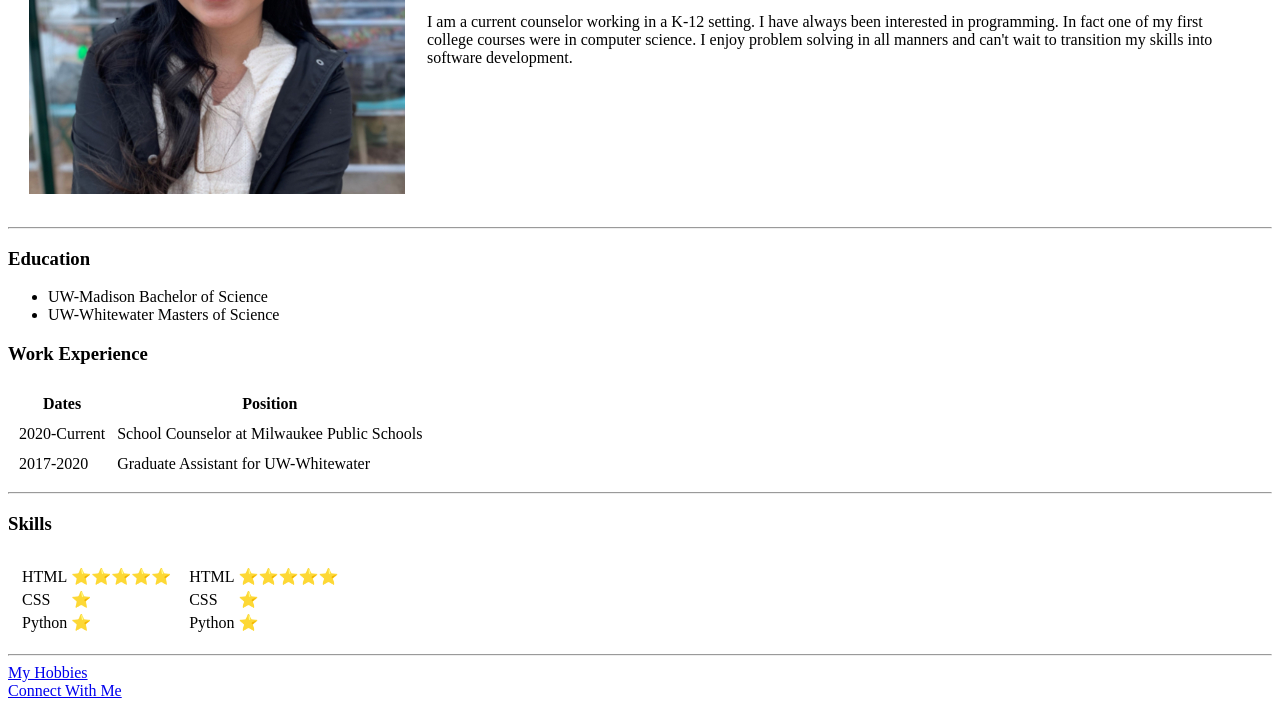
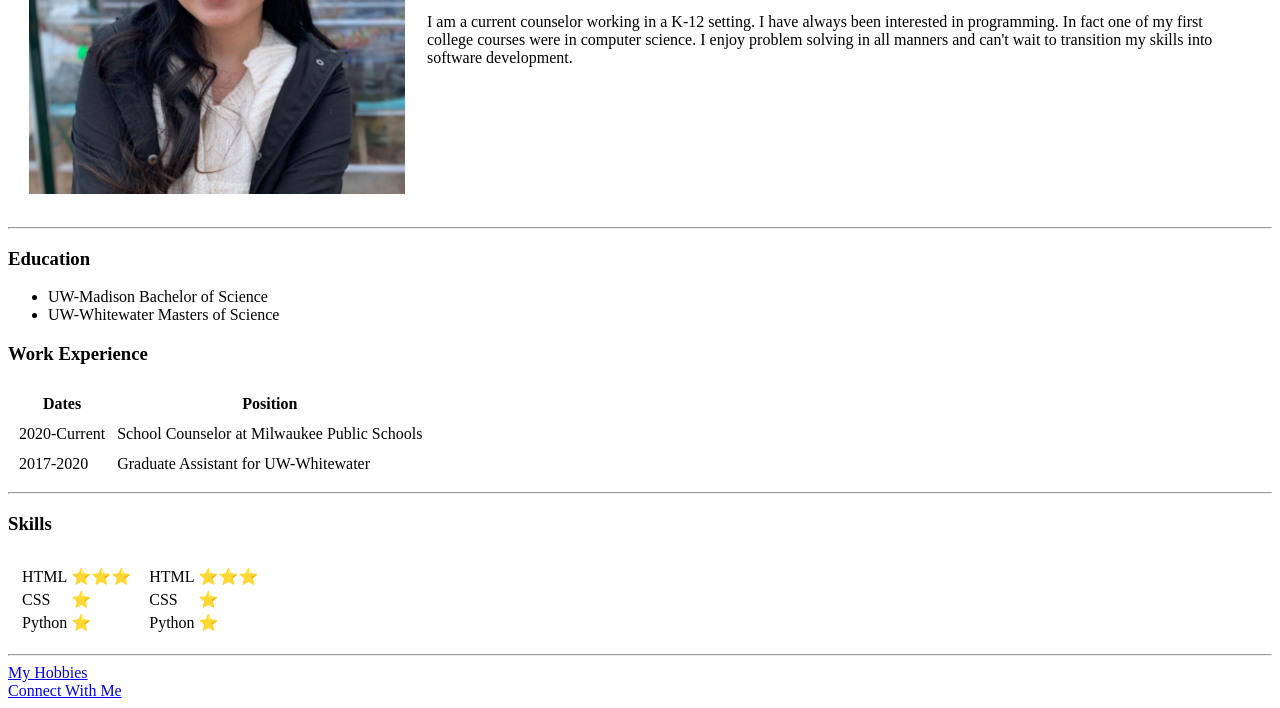
Before and after one commit to ChiaVang/CV, a plain HTML site: page index.html in a window 1280 px wide. Shown: the part 244-952 px from the top of the page. Drawn offline with Linux system fonts and the light colour scheme.

Commit message:
Update index.html

```diff
--- a/index.html
+++ b/index.html
@@ -50,7 +50,7 @@
         <table>
           <tr>
             <td>HTML</td>
-            <td>&#11088;&#11088;&#11088;&#11088;&#11088;</td>
+            <td>&#11088;&#11088;&#11088;</td>
           </tr>
           <tr>
             <td>CSS</td>
@@ -66,7 +66,7 @@
         <table>
           <tr>
             <td>HTML</td>
-            <td>&#11088;&#11088;&#11088;&#11088;&#11088;</td>
+            <td>&#11088;&#11088;&#11088;</td>
           </tr>
           <tr>
             <td>CSS</td>
```
